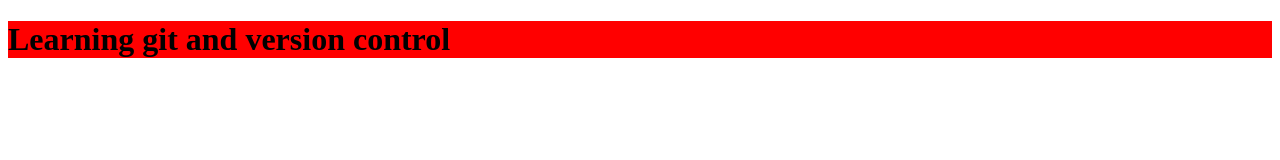
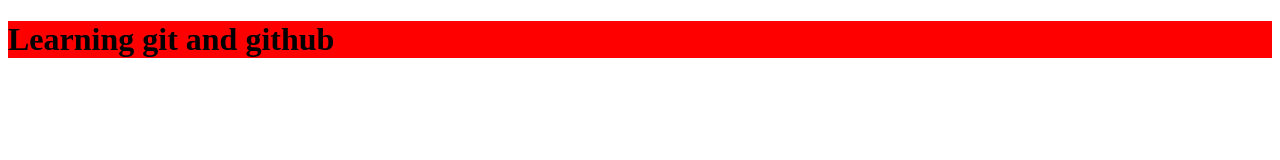
Before and after one commit to Developer-Adarsh/Learning-git, a plain HTML site: page index.html in a window 1280 px wide. Drawn offline with Linux system fonts and the light colour scheme.

Commit message:
change version control to github

```diff
--- a/index.html
+++ b/index.html
@@ -7,6 +7,6 @@
     <link rel="stylesheet" href="style.css">
 </head>
 <body>
-    <h1>Learning git and version control</h1>
+    <h1>Learning git and github</h1>
 </body>
 </html>
```
